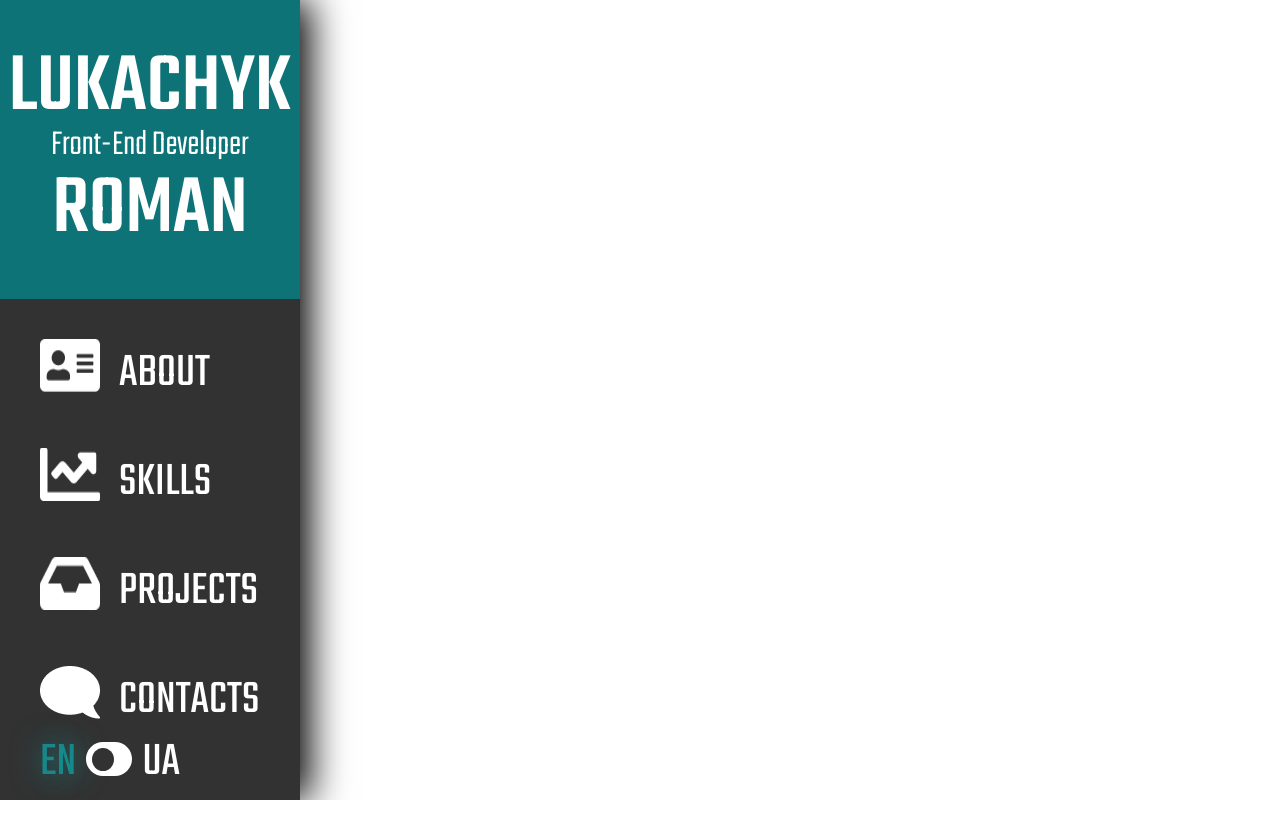
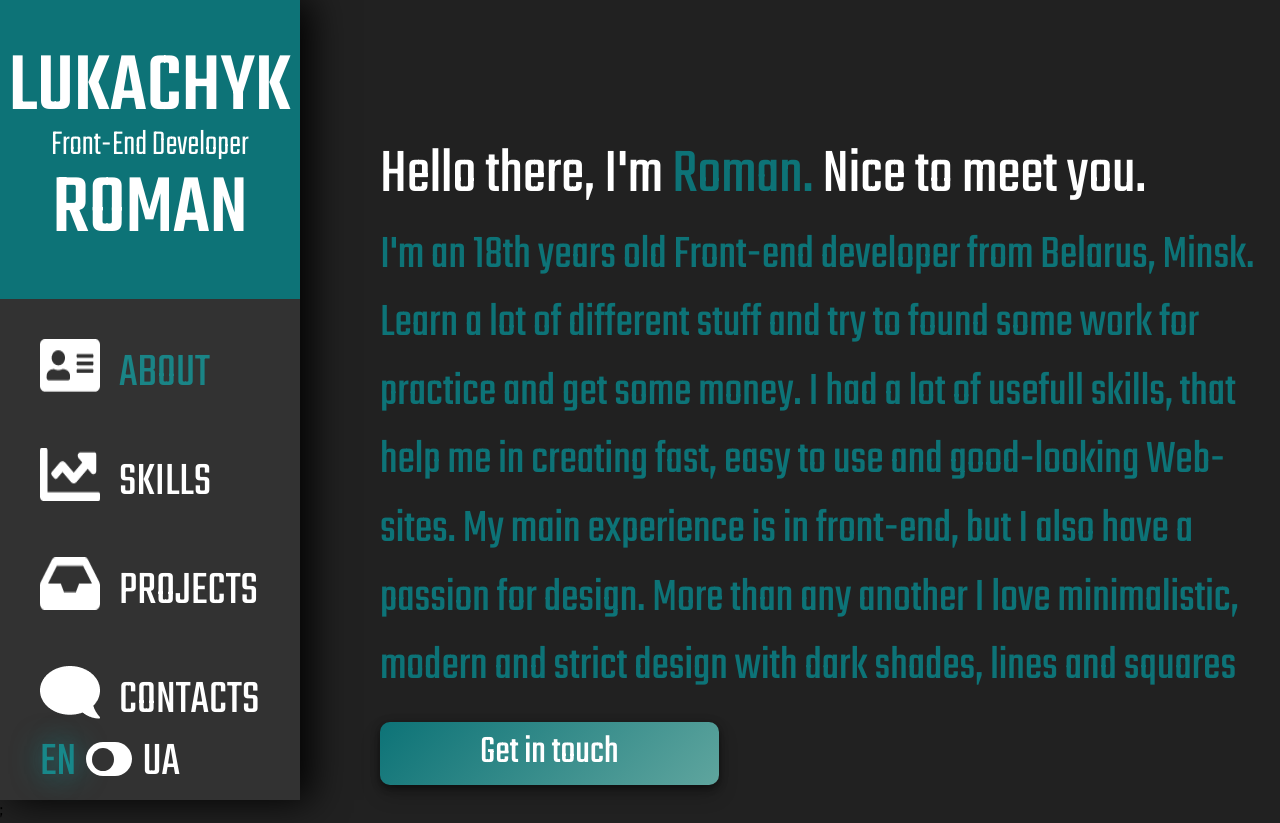
Before and after one commit to Lukachyk/about-me, a React (Create React App) app: page / in a window 1280 px wide. Before the commit the page ends 800 px from the top, so only its background shows below. Built offline with nearby package versions, Linux system fonts and the light colour scheme.

Commit message:
add page about

```diff
--- a/src/App.js
+++ b/src/App.js
@@ -1,8 +1,14 @@
 import "./style/main.css";
 import SideBar from "./SideBar/SideBar";
+import About from "./pages/About/About";
 
 function App() {
-  return <SideBar />;
+  return (
+    <main className="app">
+      <SideBar />;
+      <About />
+    </main>
+  );
 }
 
 export default App;
--- a/src/BtnLang/BtnLang.js
+++ b/src/BtnLang/BtnLang.js
@@ -1,20 +1,8 @@
-import { useState, useEffect } from "react";
 import "./styles.css";
+import { useLocalStorage } from "../utils/useLocalStorage";
 
 const BtnLang = () => {
-  const [value, setValue] = useState(true);
-
-  const toggleBtn = () => {
-    setValue(!value);
-    localStorage.setItem("buttonValue", !value);
-  };
-
-  useEffect(() => {
-    const storedValue = localStorage.getItem("buttonValue");
-    if (storedValue !== null) {
-      setValue(JSON.parse(storedValue));
-    }
-  }, []);
+  const [value, toggleBtn] = useLocalStorage(true);
 
   return (
     <div className="sidebar__btn">
--- /dev/null
+++ b/src/GetInTouchBtb/GetInTouchBtn.js
@@ -0,0 +1,11 @@
+import "./styles.css";
+
+const GetInTouchBtn = () => {
+  return (
+    <button className="about__content__btn" type="button">
+      Get in touch
+    </button>
+  );
+};
+
+export default GetInTouchBtn;
--- /dev/null
+++ b/src/GetInTouchBtb/styles.css
@@ -0,0 +1,37 @@
+/* .about__content__btn {
+  margin-top: 20px;
+  padding: 3px 100px;
+  border-radius: 10px;
+
+  font-weight: 400;
+  font-size: 40px;
+  line-height: 1.42;
+
+  box-shadow: 10px 0px 36px #000000;
+
+  background-color: var(--main-green);
+  transition: top 0.8s ease-in;
+} */
+.about__content__btn {
+  margin-top: 20px;
+  padding: 3px 100px;
+  border-radius: 10px;
+  font-weight: 400;
+  font-size: 40px;
+  line-height: 1.42;
+  box-shadow: 0px 2px 10px rgba(0, 0, 0, 0.3), 0px 10px 20px rgba(0, 0, 0, 0.2),
+    0px 4px 6px rgba(0, 0, 0, 0.2);
+  background: linear-gradient(135deg, #0d7377, #5fa59e);
+  transition: all 0.3s ease-in-out;
+}
+.about__content__btn:active {
+  position: relative;
+  top: 1px;
+  box-shadow: 1px 0px 3px #000000;
+  filter: brightness(90%);
+}
+.about__content__btn:hover {
+  background: linear-gradient(135deg, #0d5d5f, #528f96);
+  box-shadow: 0px 4px 20px rgba(0, 0, 0, 0.4), 0px 15px 30px rgba(0, 0, 0, 0.3),
+    0px 6px 8px rgba(0, 0, 0, 0.3);
+}
--- a/src/SideBar/SideBar.js
+++ b/src/SideBar/SideBar.js
@@ -16,7 +16,10 @@ const SideBar = () => {
       <nav className="sidebar__nav">
         <ul className="sidebar__nav__list">
           <li className="sidebar__nav__list__item">
-            <a href="#!" className="sidebar__nav__list__item__link">
+            <a
+              href="#!"
+              className="sidebar__nav__list__item__link sidebar__nav__list__item__link_active"
+            >
               <img src={about} alt="About" />
               About
             </a>
--- a/src/SideBar/styles.css
+++ b/src/SideBar/styles.css
@@ -1,6 +1,10 @@
 /* SideBar */
 
 .sidebar {
+  grid-area: sidebar;
+
+  position: sticky;
+  top: 0;
   width: 300px;
   min-height: 100vh;
 
@@ -65,6 +69,33 @@
 
   text-transform: uppercase;
   color: var(--white);
+  transition: color 0.3s ease-in;
+  transition: text-shadow 2s ease;
+}
+.sidebar__nav__list__item__link_active {
+  position: relative;
+  color: #0fa7aab3;
+  animation: text-shadow 6s infinite;
+}
+
+@keyframes text-shadow {
+  0% {
+    text-shadow: 1px 1px 30px #11cdd000;
+  }
+  50% {
+    text-shadow: 1px 1px 30px #11ccd0b3;
+  }
+  100% {
+    text-shadow: 1px 1px 30px #11cdd000;
+  }
+}
+
+.sidebar__nav__list__item__link:hover {
+  color: #0fa7aab3;
+}
+
+.sidebar__nav__list__item__link:active {
+  font-size: 47px;
 }
 .sidebar__nav__list__item__link img {
   width: 60px;
--- /dev/null
+++ b/src/pages/About/About.js
@@ -0,0 +1,33 @@
+import GetInTouchBtn from "../../GetInTouchBtb/GetInTouchBtn";
+import NoScroll from "../../utils/NoScroll";
+
+import "./styles.css";
+
+const About = () => {
+  return (
+    <>
+      <NoScroll /> {/* добавляем компонент NoScroll */}
+      <section className="about">
+        <div className="about__content">
+          <h1 className="about__content__greetings">
+            Hello there, I&apos;m
+            <span className="about__content__greetings-name"> Roman. </span>
+            Nice to meet you.
+          </h1>
+          <p className="about__content__main-text">
+            I&apos;m an 18th years old Front-end developer from Belarus, Minsk.
+            Learn a lot of different stuff and try to found some work for
+            practice and get some money. I had a lot of usefull skills, that
+            help me in creating fast, easy to use and good-looking Web-sites. My
+            main experience is in front-end, but I also have a passion for
+            design. More than any another I love minimalistic, modern and strict
+            design with dark shades, lines and squares
+          </p>
+        </div>
+        <GetInTouchBtn />
+      </section>
+    </>
+  );
+};
+
+export default About;
--- /dev/null
+++ b/src/pages/About/styles.css
@@ -0,0 +1,58 @@
+.no-scroll {
+  overflow-y: hidden;
+}
+
+.about {
+  grid-area: main;
+  margin-top: 130px;
+  color: var(--white);
+}
+
+.about__content {
+  max-width: 153;
+}
+.about__content__greetings-name {
+  color: var(--main-text);
+}
+
+.about__content__greetings {
+  font-weight: 400;
+  font-size: 64px;
+  line-height: 1.43;
+}
+.about__content__greetings {
+  position: relative;
+  overflow: hidden;
+  animation: typing 2s steps(60);
+}
+
+@keyframes typing {
+  from {
+    text-indent: -1000px;
+  }
+  to {
+    text-indent: 0;
+  }
+}
+
+.about__content__main-text {
+  max-width: 1053px;
+
+  font-weight: 400;
+  font-size: 48px;
+  line-height: 1.43;
+  color: var(--main-text);
+  animation: blink 3s ease-in;
+}
+@keyframes blink {
+  0% {
+    opacity: 0;
+  }
+
+  50% {
+    opacity: 0.5;
+  }
+  100% {
+    opacity: 1;
+  }
+}
--- a/src/style/main.css
+++ b/src/style/main.css
@@ -10,8 +10,17 @@
   --white: #ffffff;
   --main-green: #0d7377;
   --bg-sidebar: #323232;
+  --bg-body: #212121;
+  --main-text: #0d7377;
 }
 
 body {
   font-family: "Teko", sans-serif;
+  background: var(--bg-body);
 }
+.app {
+  display: grid;
+  grid-template-columns: 300px 1fr;
+  grid-template-areas: "sidebar main";
+  column-gap: 80px;
+}
--- /dev/null
+++ b/src/utils/NoScroll.js
@@ -0,0 +1,14 @@
+import { useEffect } from "react";
+
+const NoScroll = () => {
+  useEffect(() => {
+    document.body.classList.add("no-scroll");
+    return () => {
+      document.body.classList.remove("no-scroll");
+    };
+  }, []);
+
+  return null;
+};
+
+export default NoScroll;
--- a/src/utils/useLocalStorage.js
+++ b/src/utils/useLocalStorage.js
@@ -0,0 +1,19 @@
+import { useState, useEffect } from "react";
+
+export const useLocalStorage = (initialValue) => {
+  const [value, setValue] = useState(initialValue);
+
+  const toggleBtn = () => {
+    setValue((prevValue) => !prevValue);
+    localStorage.setItem("buttonValue", !value);
+  };
+
+  useEffect(() => {
+    const storedValue = localStorage.getItem("buttonValue");
+    if (storedValue !== null) {
+      setValue(JSON.parse(storedValue));
+    }
+  }, []);
+
+  return [value, toggleBtn];
+};
```
Also changed, not shown: src/logo-sidebar/btn.png (deleted).
